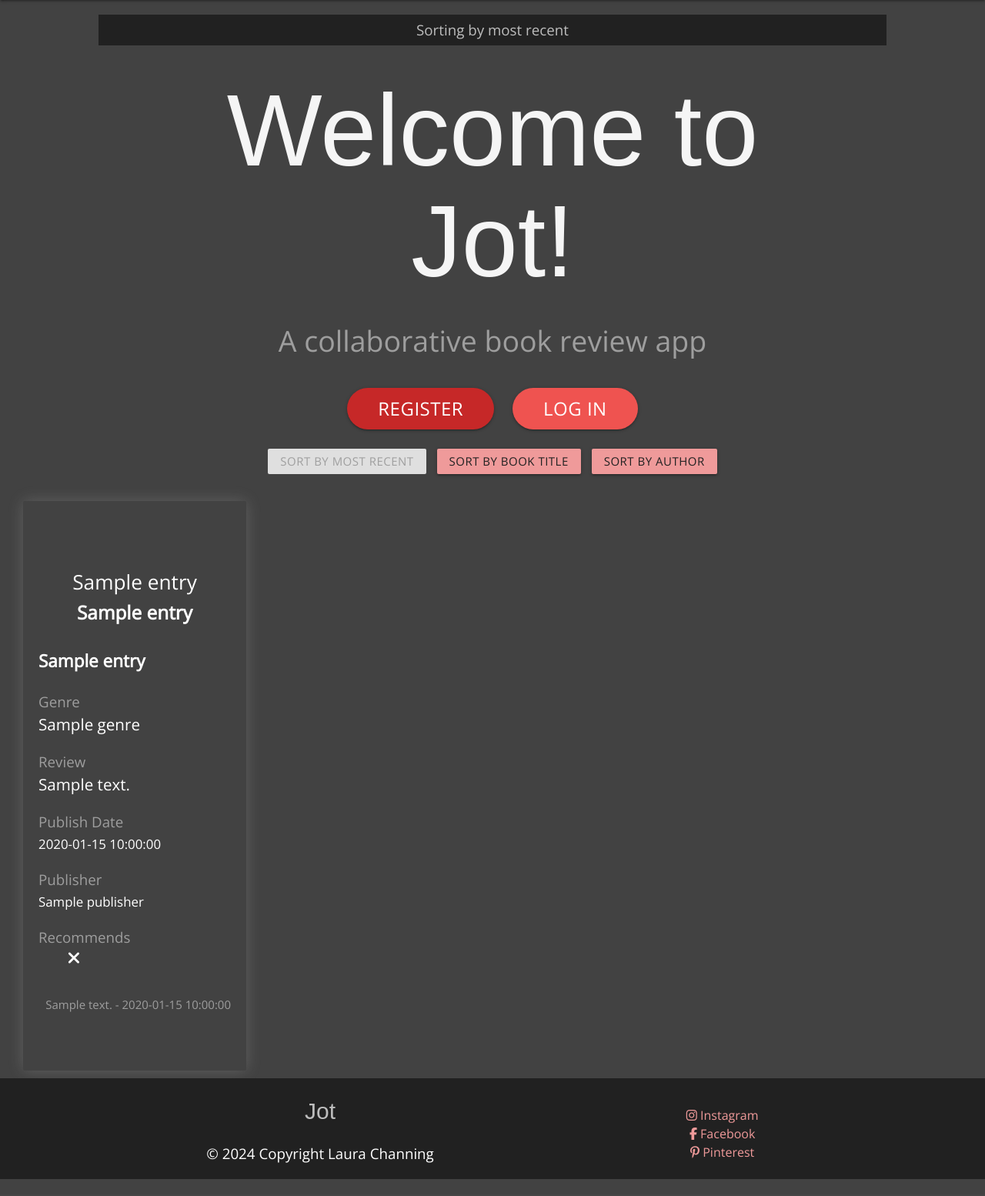
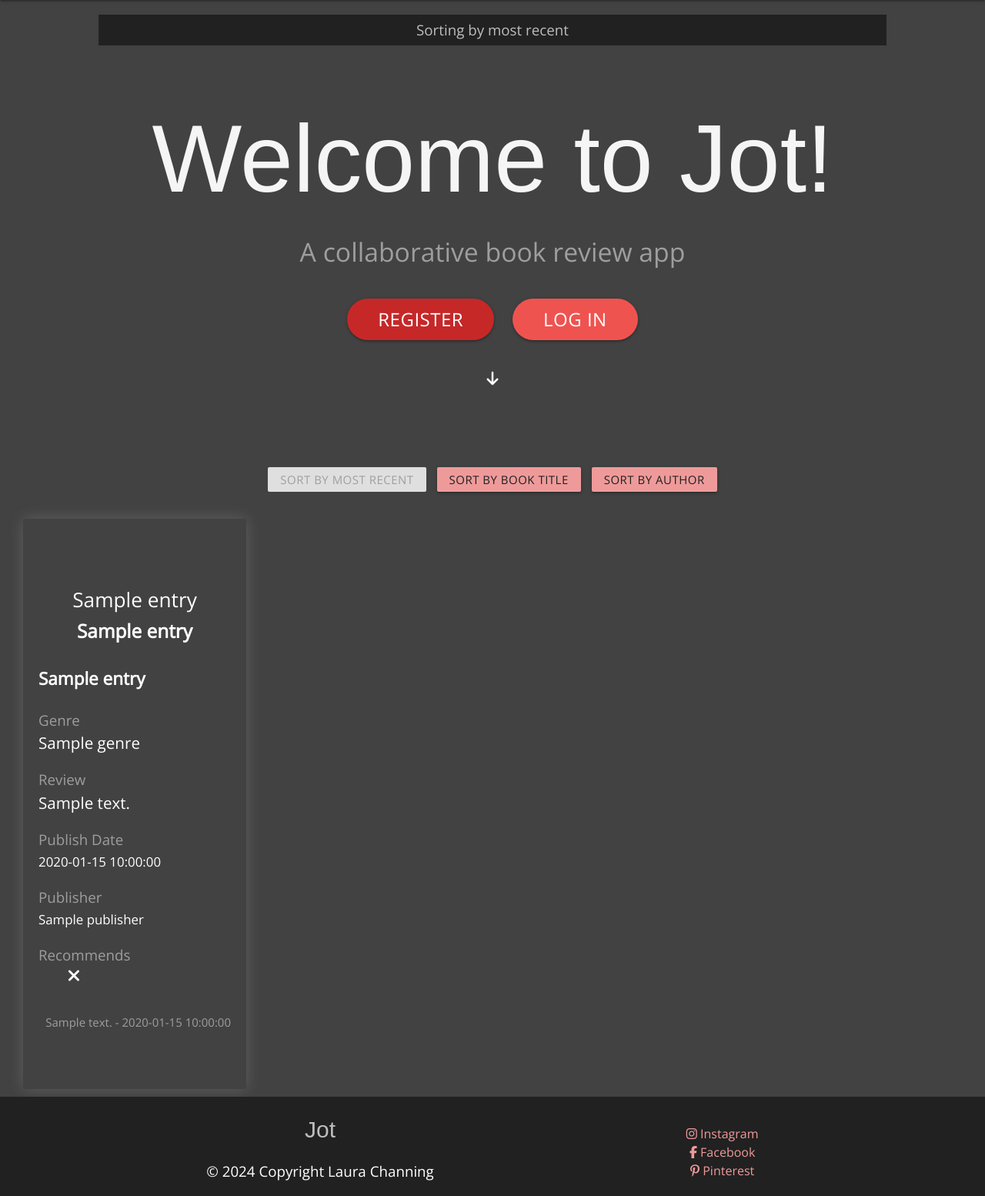
Before and after one commit to lrchnnng/jot-journal, a Flask app: page / in a window 1280 px wide. Shown: the part 64-1618 px from the top of the page at 77% size. Before the commit the page ends 1596 px from the top, so only its background shows below. Run offline with Flask 3, Linux system fonts and the light colour scheme; a database or web service that is not in the repository returns one stand-in record (values such as "Sample title"); some libraries are stand-ins or nearby versions; some web fonts are replaced.

Commit message:
added padding and margins to index buttons

```diff
--- a/static/css/style.css
+++ b/static/css/style.css
@@ -6,12 +6,12 @@ body {
 
 h1 {
     font-family: 'Fredericka the Great', sans-serif;
-    font-size: clamp(2.375rem, -0.5227rem + 14.4886vw, 8.75rem);
-    margin: 0;
+    font-size: clamp(2.625rem, 0.0682rem + 12.7841vw, 8.25rem);
+    margin-top: 60px;
 }
 
 h2 {
-    font-size: clamp(1.5rem, 1.0455rem + 2.2727vw, 2.5rem);
+    font-size: clamp(1.125rem, 0.6136rem + 2.5568vw, 2.25rem);
 }
 
 h3 {
@@ -22,6 +22,11 @@ h3 {
 
 p {
     font-size: clamp(1rem, 0.8864rem + 0.5682vw, 1.25rem);
+}
+
+.arrow {
+    margin: 20px 0;
+    font-size: 20px;
 }
 
 /* Index Styling */
@@ -109,12 +114,15 @@ footer {
     color: #fafafa;
 }
 
-    .select-dropdown li.disabled, .select-dropdown li.disabled>span, .select-dropdown li.optgroup {
+.select-dropdown li.disabled,
+.select-dropdown li.disabled>span,
+.select-dropdown li.optgroup {
     color: #fafafa;
     background-color: #E57373;
 }
 
-    .dropdown-content li>a, .dropdown-content li>span {
+.dropdown-content li>a,
+.dropdown-content li>span {
     color: #FF5252;
 }
 
@@ -137,7 +145,10 @@ footer {
     color: #424242;
 }
 
-    .datepicker-cancel, .datepicker-clear, .datepicker-today, .datepicker-done {
+.datepicker-cancel,
+.datepicker-clear,
+.datepicker-today,
+.datepicker-done {
     color: #fff;
 }
 
@@ -169,10 +180,15 @@ footer {
 
 /* Mobile */
 @media screen and (min-width:260px) {
+
     /* Index Styling */
     .container {
         margin: 0 auto;
 
+    }
+
+    .sort-buttons {
+        margin: 80px 0 20px 0;
     }
 
     /* Review Card Styling*/
@@ -226,6 +242,7 @@ footer {
 
 /* Tablet */
 @media only screen and (min-width: 768px) {
+
     /* Index Styling */
     .entry-container {
         display: grid;
@@ -247,6 +264,7 @@ footer {
 
 /* Desktop */
 @media only screen and (min-width: 1024px) {
+
     /* Index Styling */
     .entry-container {
         display: grid;
--- a/templates/index.html
+++ b/templates/index.html
@@ -15,14 +15,24 @@
   <a href="{{ 'login' }}" type="button" class="white-text btn-large red lighten-1">Log In</a>
 </div>
 {% endif %}
+</div>
 <div class="row center">
-  <a href="{{ url_for('index', sort_option='review_date') }}" class="sort-btn btn-small red lighten-3 grey-text text-darken-4 {% if selected_sort_option == 'review_date' %}disabled{% endif %}" onclick="toggleButton(this)">Sort by most recent</a>
-  <a href="{{ url_for('index', sort_option='book_title') }}" class="sort-btn btn-small red lighten-3 grey-text text-darken-4 {% if selected_sort_option == 'book_title' %}disabled{% endif %}" onclick="toggleButton(this)">Sort by book title</a>
-  <a href="{{ url_for('index', sort_option='author_name') }}" class="sort-btn btn-small red lighten-3 grey-text text-darken-4 {% if selected_sort_option == 'author_name' %}disabled{% endif %}" onclick="toggleButton(this)">Sort by author</a>
+  <i class="fa-solid fa-arrow-down white-text arrow"></i>
 </div>
+<!-- generates a card for each entry -->
+<div class="sort-buttons">
+  <div class="center">
+    <a href="{{ url_for('index', sort_option='review_date') }}"
+      class="sort-btn btn-small red lighten-3 grey-text text-darken-4 {% if selected_sort_option == 'review_date' %}disabled{% endif %}"
+      onclick="toggleButton(this)">Sort by most recent</a>
+    <a href="{{ url_for('index', sort_option='book_title') }}"
+      class="sort-btn btn-small red lighten-3 grey-text text-darken-4 {% if selected_sort_option == 'book_title' %}disabled{% endif %}"
+      onclick="toggleButton(this)">Sort by book title</a>
+    <a href="{{ url_for('index', sort_option='author_name') }}"
+      class="sort-btn btn-small red lighten-3 grey-text text-darken-4 {% if selected_sort_option == 'author_name' %}disabled{% endif %}"
+      onclick="toggleButton(this)">Sort by author</a>
+  </div>
 </div>
-
-<!-- generates a card for each entry -->
 <div class="entry-container center">
   {% for entry in entries %}
   <div class="card-panel grey darken-3 grey-text left-align">
```
Lines whose indentation alone changed are shown as unchanged.
